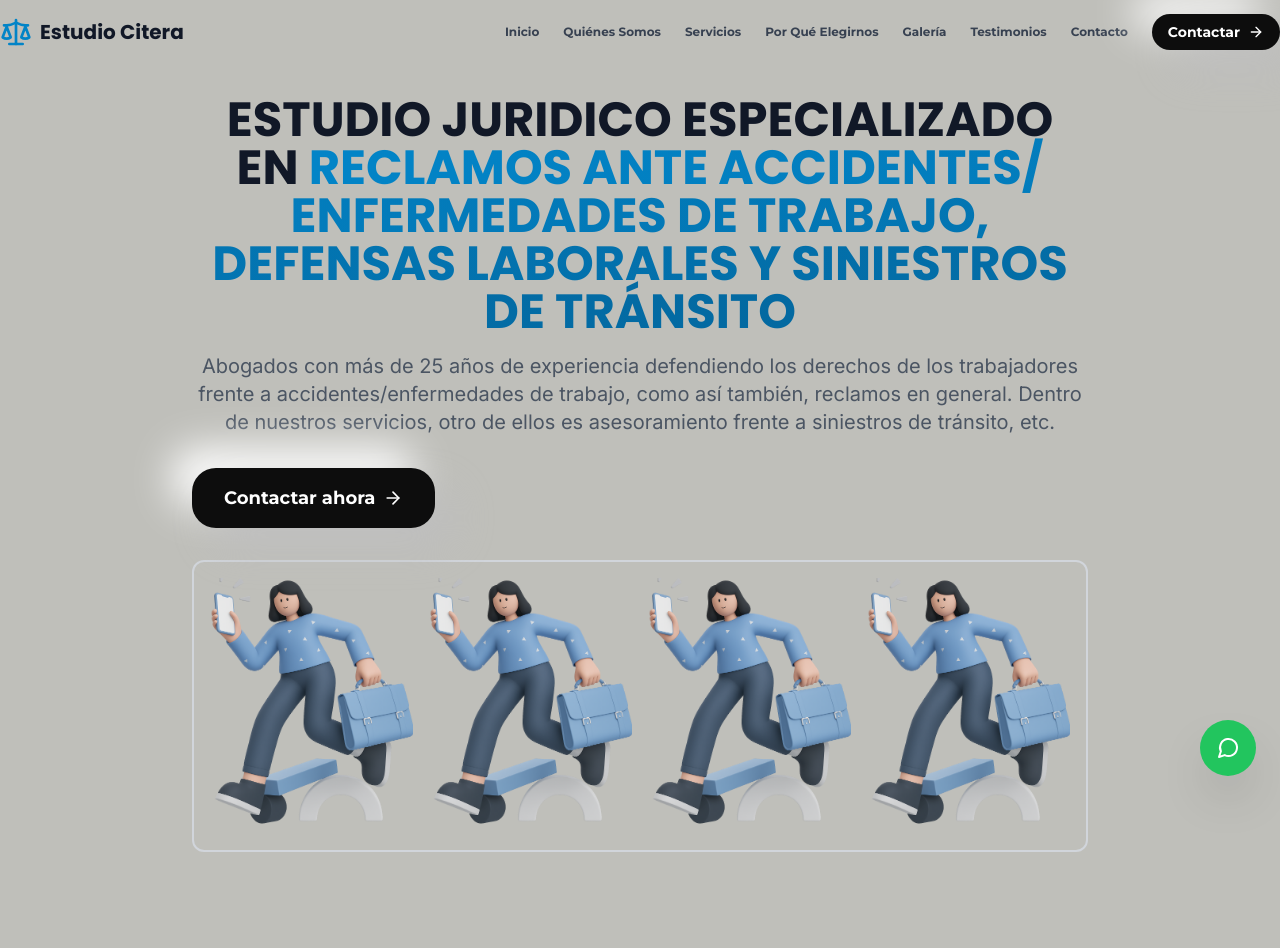
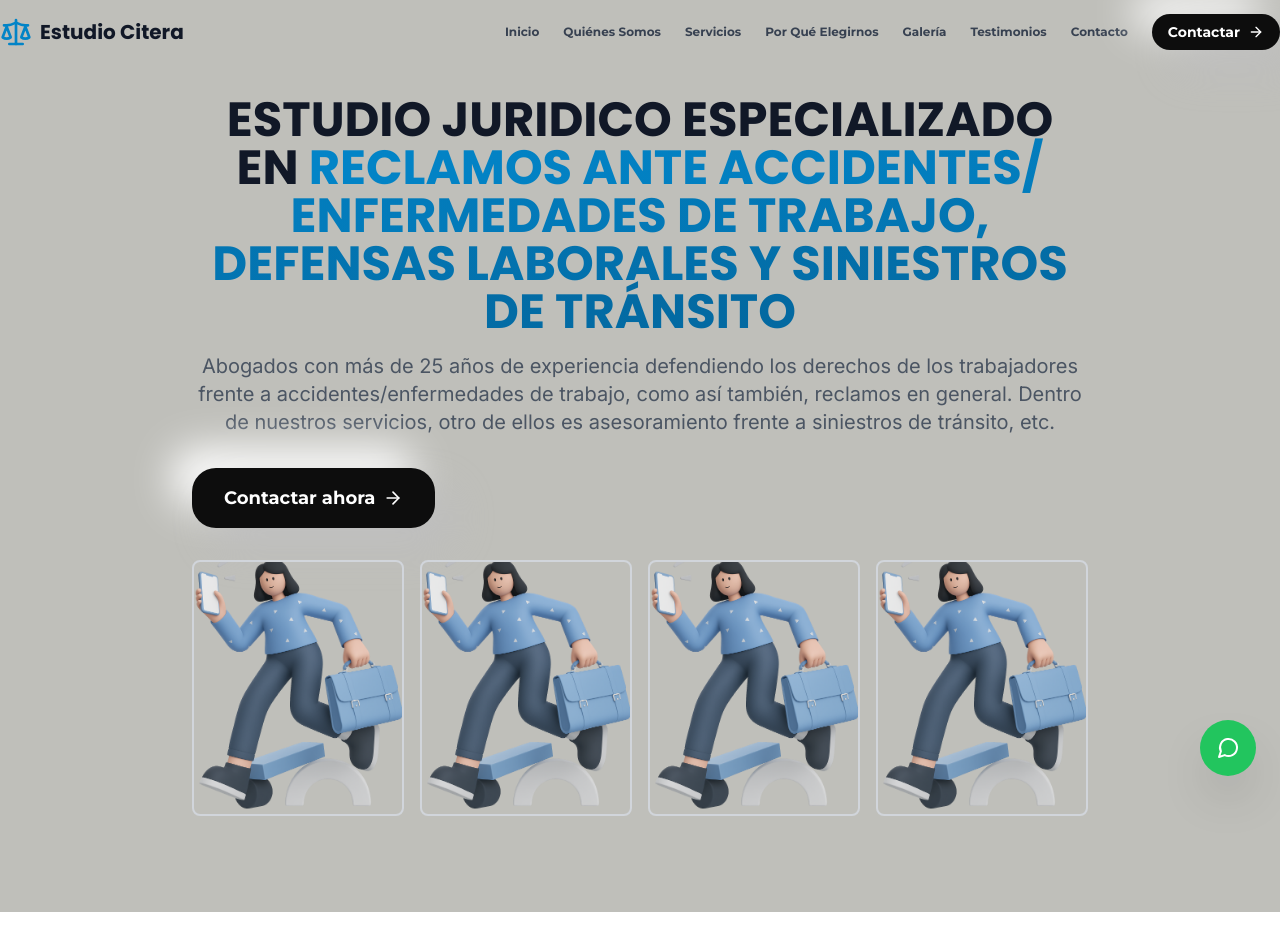
Before and after one commit to ZanellaOrnela/ESTUDIO-ANALIA-CITERA, a Next.js app: page / in a window 1280 px wide. Shown: the top 952 px of the page. Built offline with nearby package versions, Linux system fonts and the light colour scheme.

Commit message:
Move border to individual images instead of container

```diff
--- a/components/Hero.tsx
+++ b/components/Hero.tsx
@@ -53,38 +53,38 @@ const Hero = () => {
               initial={{ opacity: 0, y: 30 }}
               animate={{ opacity: 1, y: 0 }}
               transition={{ duration: 0.8, delay: 0.4 }}
-              className="grid grid-cols-4 gap-4 mt-12 border-2 border-gray-300 rounded-xl p-4"
+              className="grid grid-cols-4 gap-4 mt-12"
             >
-              <div className="relative h-64 w-full">
+              <div className="relative h-64 w-full border-2 border-gray-300 rounded-lg overflow-hidden">
                 <Image
                   src="/images/hero-section.png"
                   alt="Imagen 1"
                   fill
-                  className="object-cover rounded-lg"
+                  className="object-cover"
                 />
               </div>
-              <div className="relative h-64 w-full">
+              <div className="relative h-64 w-full border-2 border-gray-300 rounded-lg overflow-hidden">
                 <Image
                   src="/images/hero-section.png"
                   alt="Imagen 2"
                   fill
-                  className="object-cover rounded-lg"
+                  className="object-cover"
                 />
               </div>
-              <div className="relative h-64 w-full">
+              <div className="relative h-64 w-full border-2 border-gray-300 rounded-lg overflow-hidden">
                 <Image
                   src="/images/hero-section.png"
                   alt="Imagen 3"
                   fill
-                  className="object-cover rounded-lg"
+                  className="object-cover"
                 />
               </div>
-              <div className="relative h-64 w-full">
+              <div className="relative h-64 w-full border-2 border-gray-300 rounded-lg overflow-hidden">
                 <Image
                   src="/images/hero-section.png"
                   alt="Imagen 4"
                   fill
-                  className="object-cover rounded-lg"
+                  className="object-cover"
                 />
               </div>
             </motion.div>
```
